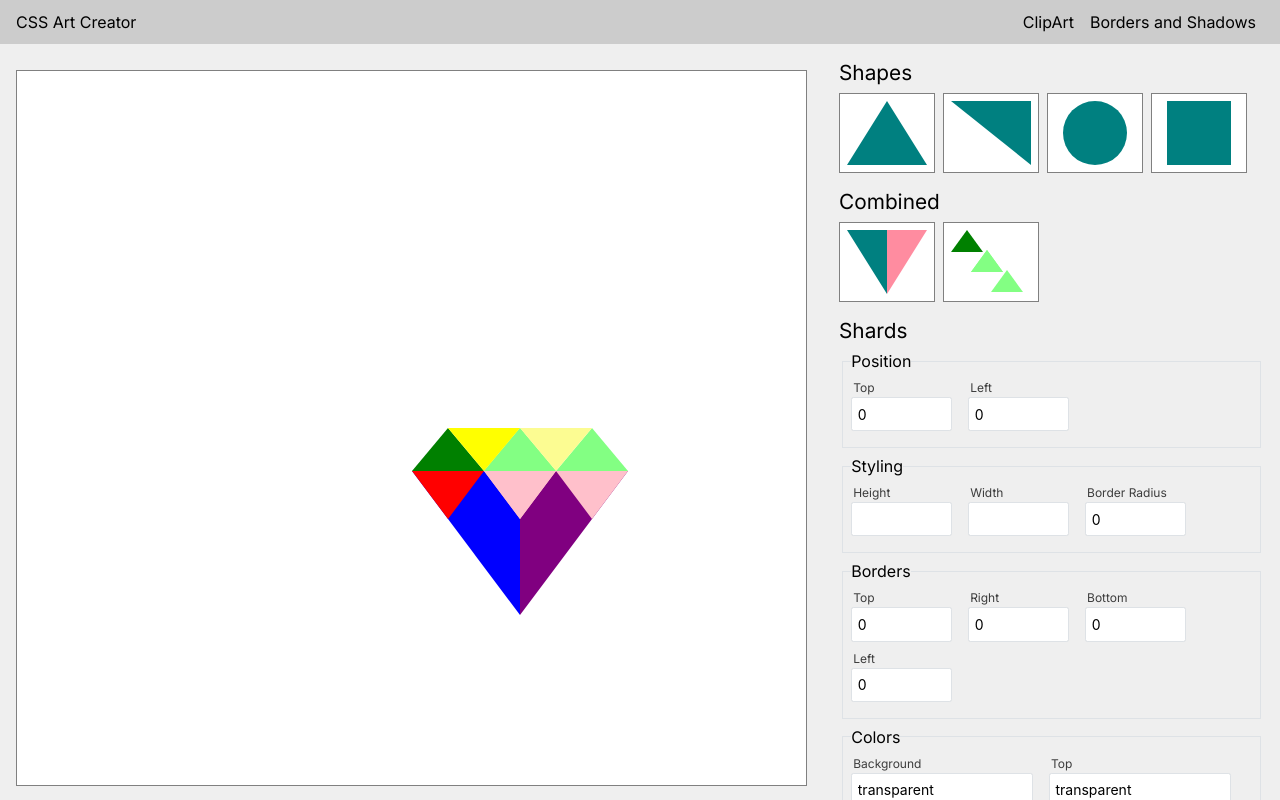
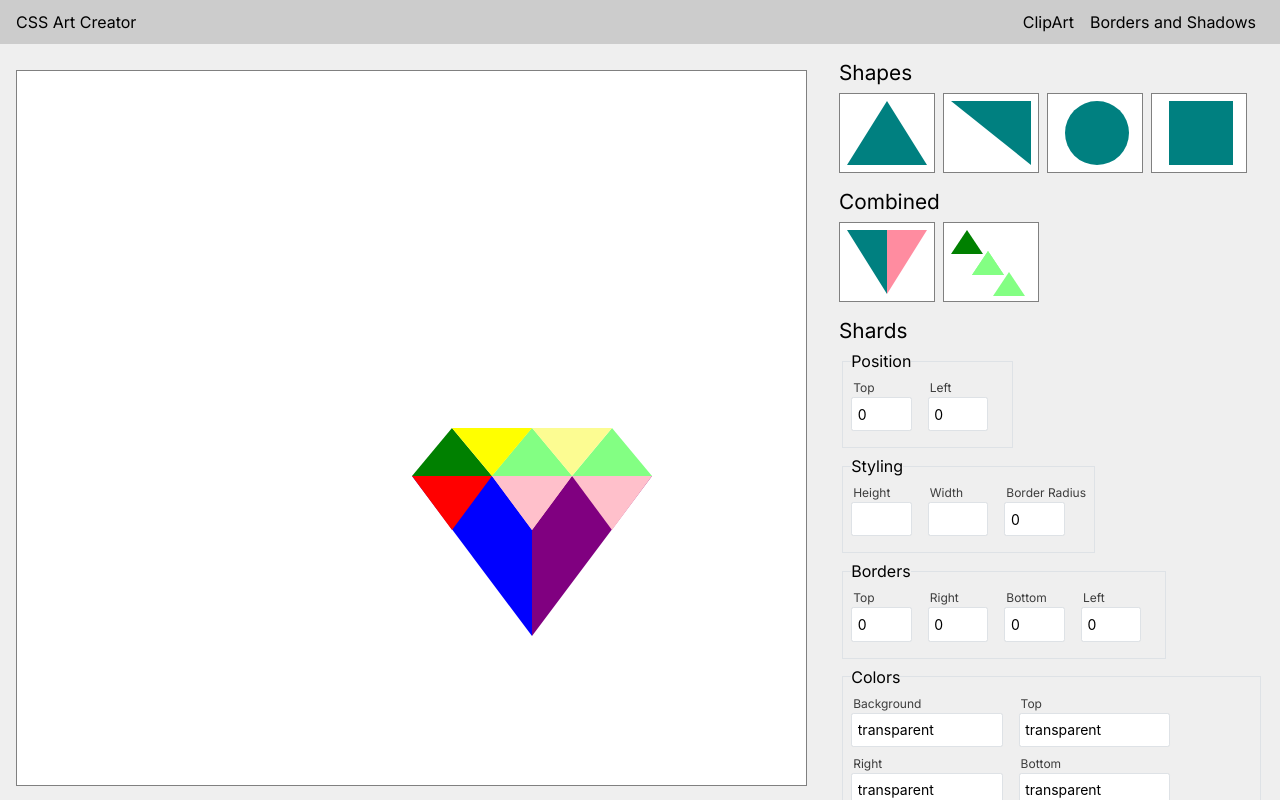
Before and after one commit to linnstrand/css-art-creator, a Next.js app: page /shadows in a window 1280 px wide. Shown: the top 800 px of the page. Built offline with nearby package versions, Linux system fonts and the light colour scheme.

Commit message:
use px instead of em forshapes

```diff
--- a/app/util.ts
+++ b/app/util.ts
@@ -15,7 +15,7 @@ export const initialValue: ShardProperties = {
   backgroundColor: "transparent",
 };
 
-const unit = "em";
+const unit = "px";
 const formatCSSProp = (prop: number | undefined): string => {
   return (prop ?? 0) + unit;
 };
@@ -42,7 +42,7 @@ export const getShardCSS = (style: ShardProperties) => {
     borderTopWidth: formatCSSProp(style.borderTopWidth),
     borderRadius: style.borderRadius ?? 0,
     filter: style.filter
-      ?.map((f) => `drop-shadow(${f.x ?? 0}em ${f.y ?? 0}em ${f.color})`)
+      ?.map((f) => `drop-shadow(${f.x ?? 0}px ${f.y ?? 0}px ${f.color})`)
       .join(" "),
   };
 };
--- a/components/FormField.tsx
+++ b/components/FormField.tsx
@@ -4,7 +4,7 @@ import styled from "styled-components";
 const BaseInput = styled.div<{ $type?: string }>`
   display: flex;
   flex: 1;
-  width: ${(props) => (props.$type === "number" ? "10ch" : "18ch")};
+  width: ${(props) => (props.$type === "number" ? "6ch" : "15ch")};
   margin-inline-end: 1rem;
   input {
     font-size: 14px;
--- a/components/ShapeMenu.tsx
+++ b/components/ShapeMenu.tsx
@@ -3,6 +3,8 @@ import { ShardPropertiesForm } from "./ShardPropertiesForm";
 import styled from "styled-components";
 import { ShardProperties } from "@/app/models";
 import { getShardCSS } from "@/app/util";
+import { shapeAtom } from "@/app/atoms";
+import { useAtom } from "jotai";
 
 const shapes: {
   name: string;
@@ -11,36 +13,36 @@ const shapes: {
   {
     name: "triangle",
     style: {
-      borderRightWidth: 2.5,
-      borderBottomWidth: 4,
-      borderLeftWidth: 2.5,
+      borderRightWidth: 40,
+      borderBottomWidth: 64,
+      borderLeftWidth: 40,
       borderBottomColor: "teal",
     },
   },
   {
     name: "triangle_right",
     style: {
-      borderTopWidth: 4,
-      borderLeftWidth: 5,
+      borderTopWidth: 64,
+      borderLeftWidth: 80,
       borderTopColor: "teal",
     },
   },
   {
     name: "circle",
     style: {
-      left: 0.5,
+      left: 10,
       borderRadius: "50%",
-      height: 4,
-      width: 4,
+      height: 64,
+      width: 64,
       backgroundColor: "teal",
     },
   },
   {
     name: "rectangle",
     style: {
-      height: 4,
-      left: 0.5,
-      width: 4,
+      height: 64,
+      left: 10,
+      width: 64,
       backgroundColor: "teal",
     },
   },
@@ -60,14 +62,14 @@ export const ShapeMenu = () => {
         <ShapeMenuItem
           styles={[
             {
-              borderTopWidth: 4,
-              borderLeftWidth: 2.5,
+              borderTopWidth: 64,
+              borderLeftWidth: 40,
               borderTopColor: "teal",
             },
             {
-              borderTopWidth: 4,
-              left: 2.5,
-              borderRightWidth: 2.5,
+              borderTopWidth: 64,
+              left: 40,
+              borderRightWidth: 40,
               borderTopColor: "#ff8ca0",
             },
           ]}
@@ -75,13 +77,13 @@ export const ShapeMenu = () => {
         <ShapeMenuItem
           styles={{
             left: 0,
-            borderRightWidth: 1,
-            borderBottomWidth: 1.4,
-            borderLeftWidth: 1,
+            borderRightWidth: 16,
+            borderBottomWidth: 24,
+            borderLeftWidth: 16,
             borderBottomColor: "green",
             filter: [
-              { x: 1.3, y: 1.3, color: "rgb(131, 255, 131)" },
-              { x: 1.3, y: 1.3, color: "rgb(131, 255, 131)" },
+              { x: 21, y: 21, color: "rgb(131, 255, 131)" },
+              { x: 21, y: 21, color: "rgb(131, 255, 131)" },
             ],
           }}
         />
@@ -108,8 +110,17 @@ const ShapeMenuItem = ({
 }: {
   styles: ShardProperties | ShardProperties[];
 }) => {
+  const [shape, setShape] = useAtom(shapeAtom);
+
+  const addNew = () => {
+    const item: ShardProperties[] = Array.isArray(styles)
+      ? shape.map((i) => Object.assign({}, i))
+      : [Object.assign({}, styles)];
+    setShape([...shape, ...item]);
+  };
+
   return (
-    <div className="frame">
+    <div className="frame" onClick={addNew}>
       <Wrapper>
         {Array.isArray(styles) ? (
           styles.map((s, i) => (
--- a/components/ShapeSegment.tsx
+++ b/components/ShapeSegment.tsx
@@ -23,8 +23,6 @@ export const ShapeSegment = ({ style }: { style: ShardProperties }) => {
       style={{
         ...css,
         outline: active ? "1px dashed rgb(0 20 145 / 50%)" : "",
-        zIndex: active ? 20 : 1,
-        opacity: active ? 0.7 : 1,
         backgroundColor: active
           ? "rgb(0 155 255 / 35%)"
           : style.backgroundColor,
--- a/components/ShardPropertiesForm.tsx
+++ b/components/ShardPropertiesForm.tsx
@@ -8,7 +8,6 @@ const FieldSet = styled.fieldset`
   padding: 0.5rem;
   display: flex;
   flex-flow: row wrap;
-  width: 100%;
   border: 1px solid rgb(222 226 230);
 `;
 const FieldsWrapper = styled.div`
--- a/components/diamond.tsx
+++ b/components/diamond.tsx
@@ -5,49 +5,49 @@ import { ShardProperties } from "@/app/models";
 export const diamond: ShardProperties[] = [
   {
     id: 1,
-    borderRightWidth: 2.5,
-    borderBottomWidth: 3,
-    borderLeftWidth: 2.5,
+    borderRightWidth: 40,
+    borderBottomWidth: 48,
+    borderLeftWidth: 40,
     borderBottomColor: "green",
     filter: [
-      { x: 5, color: "rgb(131, 255, 131)" },
-      { x: 5, color: "rgb(131, 255, 131)" },
+      { x: 80, color: "rgb(131, 255, 131)" },
+      { x: 80, color: "rgb(131, 255, 131)" },
     ],
   },
   {
     id: 2,
-    left: 2.5,
-    borderTopWidth: 3,
-    borderRightWidth: 2.5,
-    borderLeftWidth: 2.5,
+    left: 40,
+    borderTopWidth: 48,
+    borderRightWidth: 40,
+    borderLeftWidth: 40,
     borderTopColor: "yellow",
-    filter: [{ x: 5, color: "rgb(252, 252, 146)" }],
+    filter: [{ x: 80, color: "rgb(252, 252, 146)" }],
   },
   {
-    id: 3,
-    top: 3,
-    borderTopWidth: 10,
-    borderLeftWidth: 7.5,
+    id: 48,
+    top: 48,
+    borderTopWidth: 160,
+    borderLeftWidth: 120,
     borderTopColor: "blue",
   },
   {
     id: 4,
-    top: 3,
-    left: 7.5,
-    borderTopWidth: 10,
-    borderRightWidth: 7.5,
+    top: 48,
+    left: 120,
+    borderTopWidth: 160,
+    borderRightWidth: 120,
     borderTopColor: "purple",
   },
   {
-    id: 5,
-    top: 3,
-    borderTopWidth: 3.35,
-    borderRightWidth: 2.5,
-    borderLeftWidth: 2.5,
+    id: 80,
+    top: 48,
+    borderTopWidth: 54,
+    borderRightWidth: 40,
+    borderLeftWidth: 40,
     borderTopColor: "red",
     filter: [
-      { x: 5, color: "pink" },
-      { x: 5, color: "pink" },
+      { x: 80, color: "pink" },
+      { x: 80, color: "pink" },
     ],
   },
 ];
```
Also changed, not shown: app/shadows/page.module.scss (deleted).
